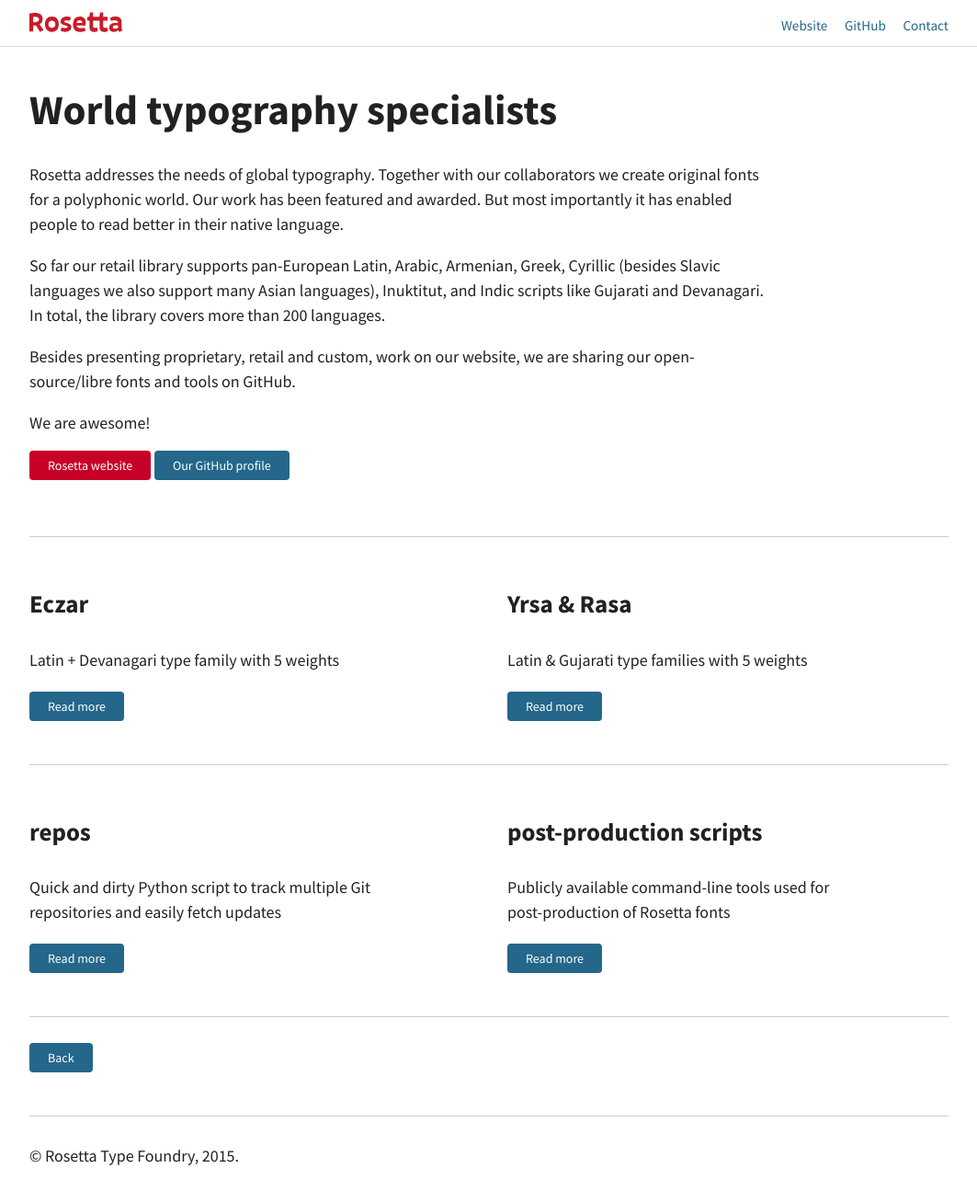
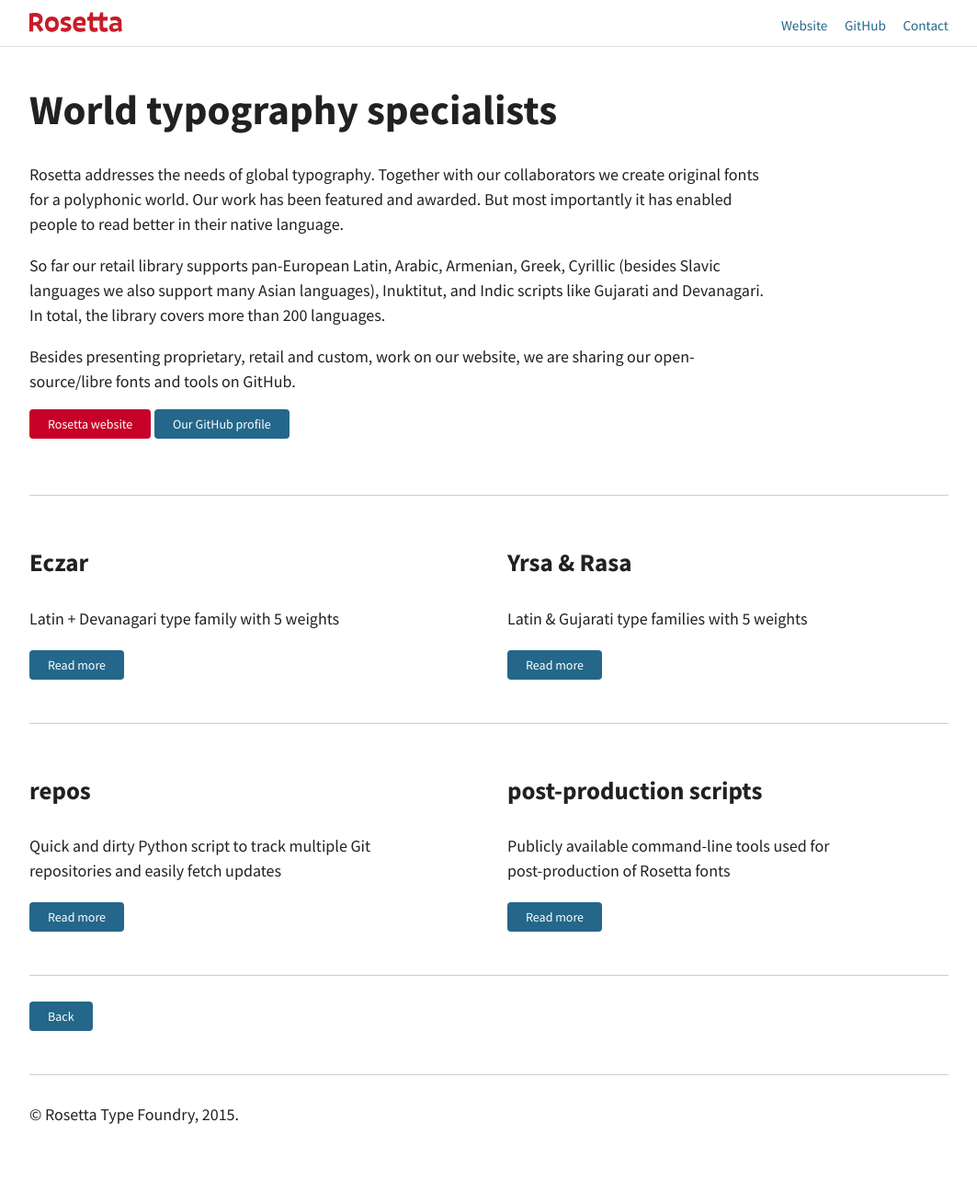
Before and after one commit to rosettatype/rosettatype.github.io, a Jekyll site: the page built from HOME.md, in a window 1280 px wide and 1295 px high. Shown: the whole window at 92% size, without its empty margins (108-1171 px from the left). Built offline with Jekyll 4.4.1, drawn with Linux system fonts in a browser that asks for light colours; our own code applies the rules of GitHub Pages for plain Markdown files.

Commit message:
Remove the silly sentence

```diff
--- a/HOME.md
+++ b/HOME.md
@@ -11,7 +11,5 @@ So far our retail library supports pan-European Latin, Arabic, Armenian, Greek,
 
 Besides presenting proprietary, retail and custom, work on our website, we are sharing our open-source/libre fonts and tools on GitHub.
 
-We are awesome!
-
 [Rosetta website](http://rosettatype.com){:.primary}
 [Our GitHub profile](http://github.com/rosettatype){:.secondary}
```
